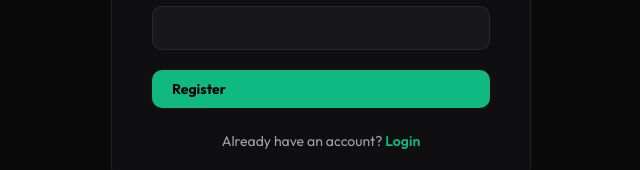
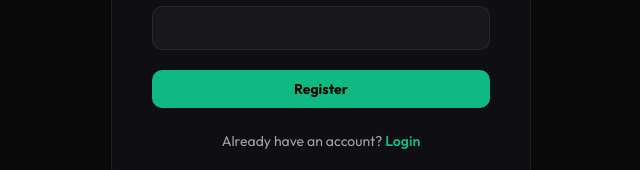
Before and after one commit to bravitests/offline-posa, a Next.js app: page /register in a window 1280 px wide. Shown: the part 545-715 px from the top of the page, without its empty margins (319-959 px from the left). Built offline with nearby package versions, Linux system fonts and the light colour scheme.

Commit message:
fix: center align text on auth buttons

```diff
--- a/app/login/page.tsx
+++ b/app/login/page.tsx
@@ -77,7 +77,7 @@ export default function LoginPage() {
             />
           </div>
 
-          <button type="submit" className="btn-primary" disabled={loading} style={{ width: "100%" }}>
+          <button type="submit" className="btn-primary" disabled={loading} style={{ width: "100%", justifyContent: "center" }}>
             {loading ? "Logging in..." : "Login"}
           </button>
         </form>
--- a/app/register/page.tsx
+++ b/app/register/page.tsx
@@ -104,7 +104,7 @@ export default function RegisterPage() {
             />
           </div>
 
-          <button type="submit" className="btn-primary" disabled={loading} style={{ width: "100%" }}>
+          <button type="submit" className="btn-primary" disabled={loading} style={{ width: "100%", justifyContent: "center" }}>
             {loading ? "Creating Account..." : "Register"}
           </button>
         </form>
```
